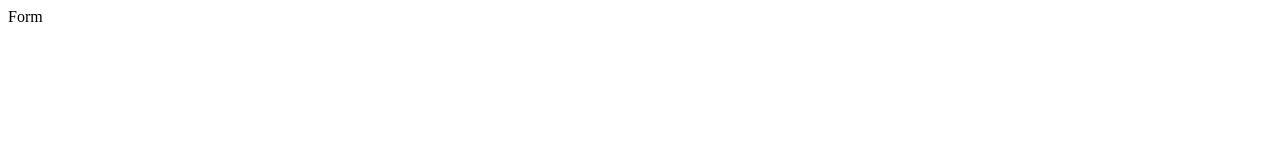
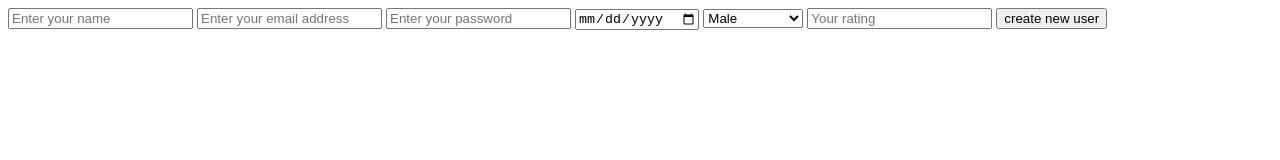
Before and after one commit to denis89/GA-Project-3, a website: page public/register.html in a window 1280 px wide. Drawn offline with Linux system fonts and the light colour scheme.

Commit message:
Completed signup form

```diff
--- a/public/register.html
+++ b/public/register.html
@@ -6,7 +6,21 @@
 </head>
 <body>
   <form action="/" method="post">
-   Form
+   <input type="text" id="name" name="name" placeholder="Enter your name">
+   <input type="email" id="email" name="email" placeholder="Enter your email address">
+  <input type="password" id="password" name="password" placeholder="Enter your password">
+   <input type="date" id="dob" name="dob" placeholder="date of birth">
+   <select id="gender" name="gender">
+      <option>Male</option>
+      <option>Female</option>
+      <option>Not specified</option>
+   </select>
+   <input type="number" id="rating" name="rating" placeholder="Your rating">
+   <input type="submit" value="create new user" >
+
+
+
+
   </form>
 </body>
 </html>
```
